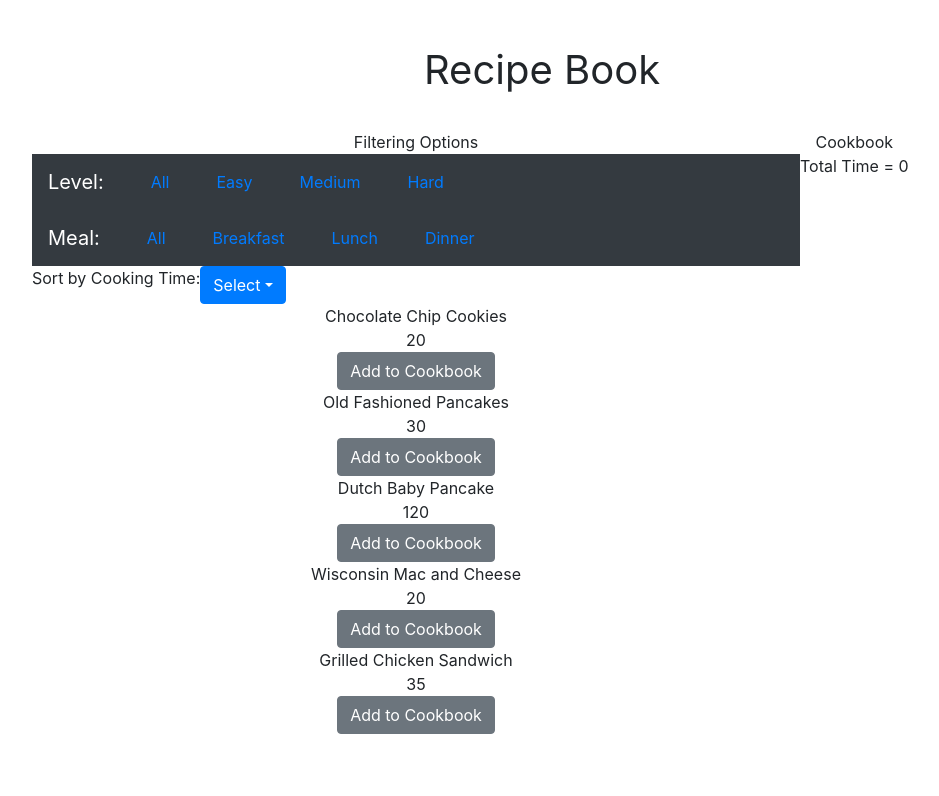
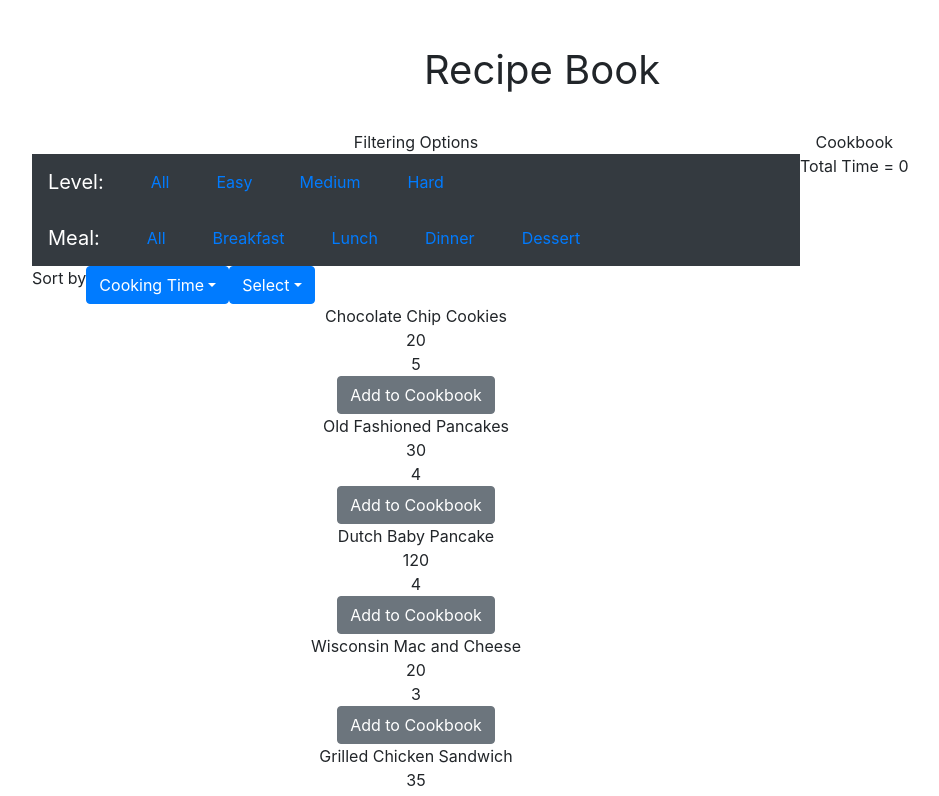
Before and after one commit to anika-ahluwalia/development-playlists, a React (Create React App) app: page / in a window 1280 px wide. Shown: the top 796 px of the page, without its empty margins (98-1037 px from the left). Built offline with nearby package versions, Linux system fonts and the light colour scheme.

Commit message:
added additional sorting functionality

```diff
--- a/src/App.jsx
+++ b/src/App.jsx
@@ -13,18 +13,27 @@ export default class App extends React.Component {
       { title: "Chocolate Chip Cookies", rating: 5, time: 20,
         description: "the best!", img: "https://cdn.sallysbakingaddiction.com/wp-content/uploads/2012/08/chocolate-chip-cookies-1.jpg",
         meal: "Dessert", level: "Easy"},
-      { title: "Old Fashioned Pancakes", rating: 5, time: 30,
+      { title: "Old Fashioned Pancakes", rating: 4, time: 30,
         description: "the best!", img: "https://cdn.sallysbakingaddiction.com/wp-content/uploads/2012/08/chocolate-chip-cookies-1.jpg",
         meal: "Breakfast", level: "Easy"},
-      { title: "Dutch Baby Pancake", rating: 5, time: 120,
+      { title: "Dutch Baby Pancake", rating: 4, time: 120,
         description: "the best!", img: "https://cdn.sallysbakingaddiction.com/wp-content/uploads/2012/08/chocolate-chip-cookies-1.jpg",
         meal: "Breakfast", level: "Hard"},
-      { title: "Wisconsin Mac and Cheese", rating: 5, time: 20,
+      { title: "Wisconsin Mac and Cheese", rating: 3, time: 20,
         description: "the best!", img: "https://cdn.sallysbakingaddiction.com/wp-content/uploads/2012/08/chocolate-chip-cookies-1.jpg",
         meal: "Dinner", level: "easy"},
-      { title: "Grilled Chicken Sandwich", rating: 5, time: 35,
+      { title: "Grilled Chicken Sandwich", rating: 4, time: 35,
         description: "the best!", img: "https://cdn.sallysbakingaddiction.com/wp-content/uploads/2012/08/chocolate-chip-cookies-1.jpg",
         meal: "Lunch", level: "Medium"},
+      { title: "Bean Burrito", rating: 2, time: 15,
+        description: "the best!", img: "https://cdn.sallysbakingaddiction.com/wp-content/uploads/2012/08/chocolate-chip-cookies-1.jpg",
+        meal: "Lunch", level: "Easy"},
+      { title: "Sesame Chicken", rating: 3, time: 50,
+        description: "the best!", img: "https://cdn.sallysbakingaddiction.com/wp-content/uploads/2012/08/chocolate-chip-cookies-1.jpg",
+        meal: "Dinner", level: "Medium"},
+      { title: "French Macarons", rating: 5, time: 120,
+        description: "the best!", img: "https://cdn.sallysbakingaddiction.com/wp-content/uploads/2012/08/chocolate-chip-cookies-1.jpg",
+        meal: "Dessert", level: "Hard"},
     ]
 
     this.state = {
--- a/src/FilteredList.jsx
+++ b/src/FilteredList.jsx
@@ -12,8 +12,9 @@ export default class FilteredList extends React.Component {
         this.state = {
             level: "All",
             meal: "All",
-            time: "Select"
-        };
+            sortingOrder: "Select",
+            sorting: "Cooking Time"
+        }
     }
 
     onSelectFilterLevel = (event) => {
@@ -50,14 +51,20 @@ export default class FilteredList extends React.Component {
         }
     }
 
+    onChangeSorting = (event) => {
+        this.setState({
+            sorting: event
+        })
+    };
+
     onSelectSorting = (event) => {
         this.setState({
-            time: event
+            sortingOrder: event
         })
     };
 
     sortTime = (a, b) => {
-        if (this.state.time === "Lowest"){
+        if (this.state.sortingOrder === "Lowest to Highest"){
             if (a.time > b.time) {
                 return 1;
             }
@@ -65,11 +72,33 @@ export default class FilteredList extends React.Component {
                 return -1;
             }
             return 0;
-        } else if (this.state.time === "Highest"){
+        } else if (this.state.sortingOrder === "Highest to Lowest"){
             if (a.time > b.time) {
                 return -1;
             }
             if (a.time < b.time) {
+                return 1;
+            }
+            return 0;
+        } else {
+            return 0;
+        }
+    }
+
+    sortRating = (a, b) => {
+        if (this.state.sortingOrder === "Lowest to Highest"){
+            if (a.rating > b.rating) {
+                return 1;
+            }
+            if (a.rating < b.rating) {
+                return -1;
+            }
+            return 0;
+        } else if (this.state.sortingOrder === "Highest to Lowest"){
+            if (a.rating > b.rating) {
+                return -1;
+            }
+            if (a.rating < b.rating) {
                 return 1;
             }
             return 0;
@@ -95,22 +124,34 @@ export default class FilteredList extends React.Component {
                 <Nav.Item className="filter-item"><Nav.Link eventKey="Breakfast" onSelect={this.onSelectFilterMeal}>Breakfast</Nav.Link></Nav.Item>
                 <Nav.Item className="filter-item"><Nav.Link eventKey="Lunch" onSelect={this.onSelectFilterMeal}>Lunch</Nav.Link></Nav.Item>
                 <Nav.Item className="filter-item"><Nav.Link eventKey="Dinner" onSelect={this.onSelectFilterMeal}>Dinner</Nav.Link></Nav.Item>
+                <Nav.Item className="filter-item"><Nav.Link eventKey="Dessert" onSelect={this.onSelectFilterMeal}>Dessert</Nav.Link></Nav.Item>
             </Navbar>
 
             <div style={{display: "flex"}}>
-                <div>Sort by Cooking Time: </div>
+                <div>Sort by </div>
                 <Dropdown>
                     <Dropdown.Toggle id="dropdown-primary">
-                        {this.state.time}
+                        {this.state.sorting}
                     </Dropdown.Toggle>
                     <Dropdown.Menu>
-                        <Dropdown.Item eventKey="All" onSelect={this.onSelectSorting}>Select</Dropdown.Item>
-                        <Dropdown.Item eventKey="Lowest" onSelect={this.onSelectSorting}>Lowest to Highest</Dropdown.Item>
-                        <Dropdown.Item eventKey="Highest" onSelect={this.onSelectSorting}>Highest to Lowest</Dropdown.Item>
+                        <Dropdown.Item eventKey="Cooking Time" onSelect={this.onChangeSorting}>Cooking Time</Dropdown.Item>
+                        <Dropdown.Item eventKey="Rating" onSelect={this.onChangeSorting}>Rating</Dropdown.Item>
+                    </Dropdown.Menu>
+                </Dropdown>
+
+                <Dropdown>
+                    <Dropdown.Toggle id="dropdown-primary">
+                        {this.state.sortingOrder}
+                    </Dropdown.Toggle>
+                    <Dropdown.Menu>
+                        <Dropdown.Item eventKey="Select" onSelect={this.onSelectSorting}>Select</Dropdown.Item>
+                        <Dropdown.Item eventKey="Lowest to Highest" onSelect={this.onSelectSorting}>Lowest to Highest</Dropdown.Item>
+                        <Dropdown.Item eventKey="Highest to Lowest" onSelect={this.onSelectSorting}>Highest to Lowest</Dropdown.Item>
                     </Dropdown.Menu>
                 </Dropdown>
             </div>
-            <DisplayList list={this.props.list.filter(item => this.matchesFilterMeal(item) && this.matchesFilterLevel(item) ? true : false).sort(this.sortTime)}
+            <DisplayList list={this.props.list.filter(item => this.matchesFilterMeal(item) &&
+                this.matchesFilterLevel(item) ? true : false).sort((a, b) => this.state.sorting == "Cooking Time" ? this.sortTime(a,b) : this.sortRating(a,b))}
                 addToCookbook={this.props.addToCookbook}/>
         </div>
         );
--- a/src/RecipeCard.jsx
+++ b/src/RecipeCard.jsx
@@ -23,6 +23,7 @@ export default class RecipeCard extends React.Component {
             {/* <img src="https://cdn.sallysbakingaddiction.com/wp-content/uploads/2012/08/chocolate-chip-cookies-1.jpg"/> */}
             <div>{this.props.recipe.title}</div>
             <div>{this.props.recipe.time}</div>
+            <div>{this.props.recipe.rating}</div>
             <Button variant="secondary" onClick={this.addToCookbook}>Add to Cookbook</Button>
         </div>
       );
```
